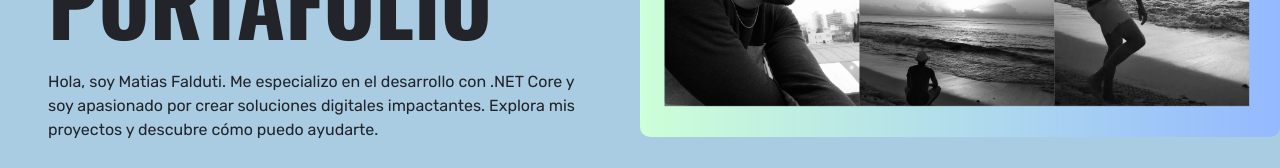
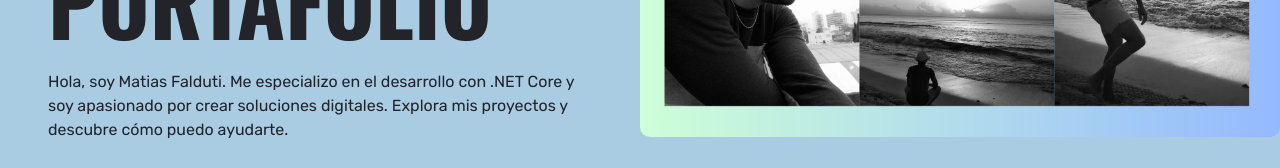
Before and after one commit to falduti90/falduti90.github.io, a plain HTML site: page index.html in a window 1280 px wide. Shown: the part 425-593 px from the top of the page. Drawn offline with nearby package versions, Linux system fonts and the light colour scheme.

Commit message:
Update index.html

```diff
--- a/index.html
+++ b/index.html
@@ -72,7 +72,7 @@
             <div class="col-lg-6 px-md-5 text-center text-lg-left">
                 <h1 class="display-2 text-uppercase mb-3">Bienvenido a Mi Portafolio</h1>
                 <p class="text-dark mb-4">Hola, soy Matias Falduti. Me especializo en el desarrollo con .NET Core y soy
-                    apasionado por crear soluciones digitales impactantes. Explora mis proyectos y descubre cómo puedo
+                    apasionado por crear soluciones digitales. Explora mis proyectos y descubre cómo puedo
                     ayudarte.</p>
                 <a href="about.html" class="btn btn-dark text-uppercase mt-1 py-3 px-5">Más Información</a>
             </div>
```
